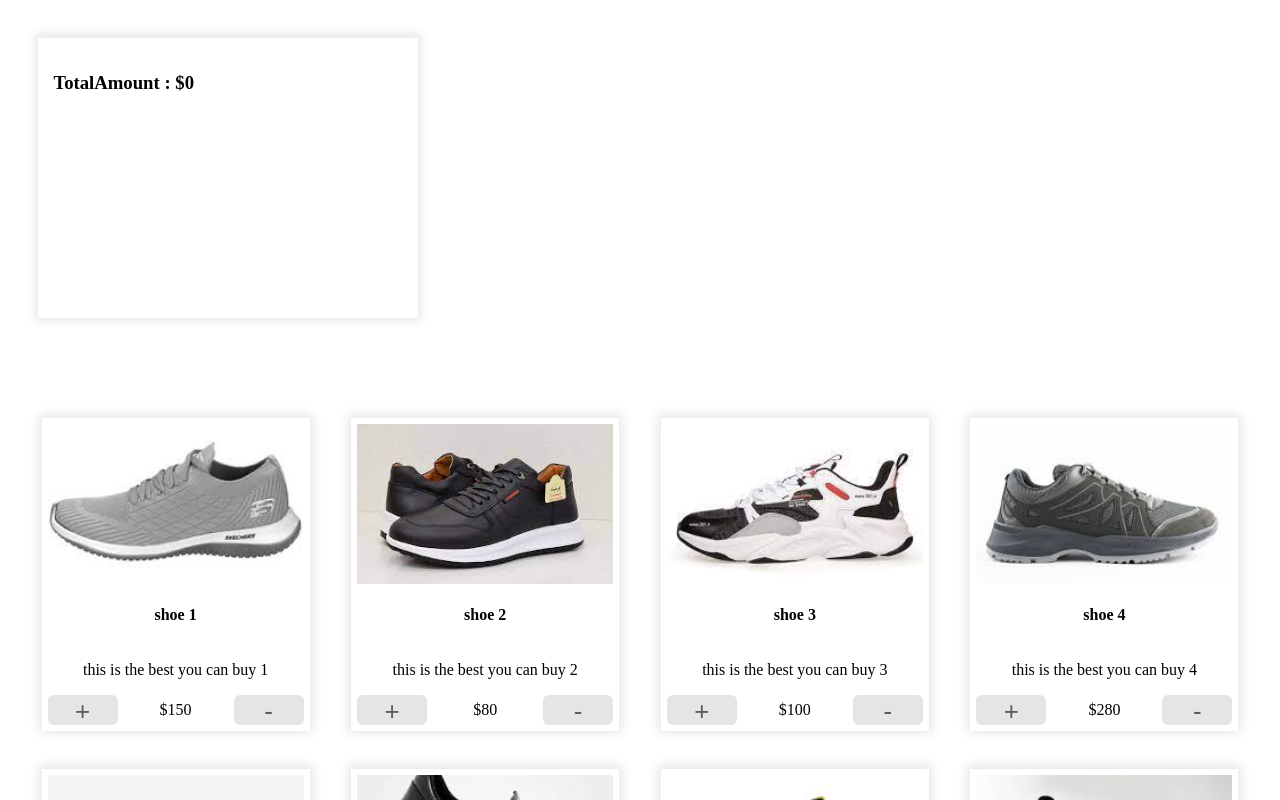
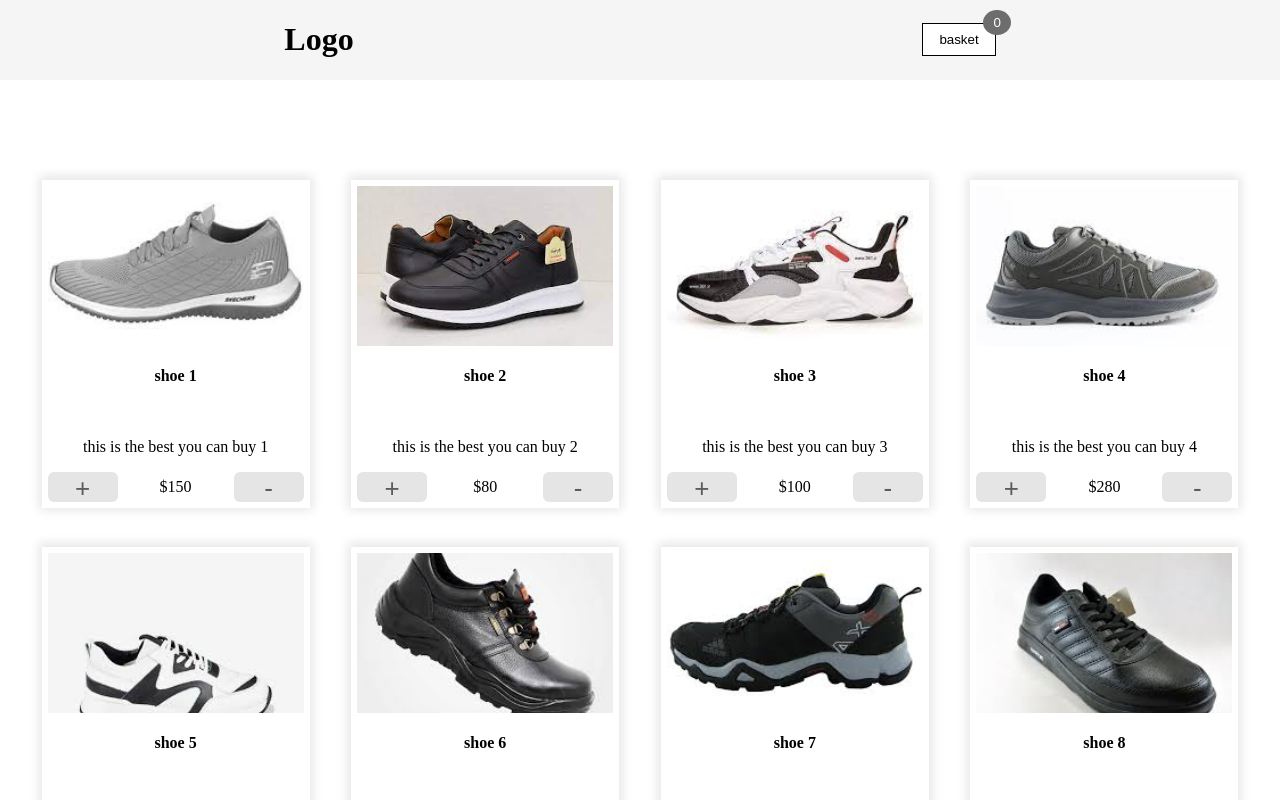
Before and after one commit to Amirrezakashipazha/Online-Shop, a React (Create React App) app: page / in a window 1280 px wide. Shown: the top 800 px of the page. Built offline with nearby package versions, Linux system fonts and the light colour scheme.

Commit message:
add delete item from basket

```diff
--- a/src/App.js
+++ b/src/App.js
@@ -1,7 +1,9 @@
 import Item from "./component/item";
 import style from "./app.module.css";
-import Basket from "./component/basket";
-
+import Header from "./component/header";
+import { useEffect, useState } from "react";
+import { useSelector } from "react-redux";
+import Style from "./app.module.css";
 function App() {
   const data = [
     {
@@ -10,7 +12,7 @@ function App() {
       name: "shoe 1",
       description: "this is the best you can buy 1",
       number: 1,
-      price:150
+      price: 150,
     },
     {
       id: 2,
@@ -18,7 +20,7 @@ function App() {
       name: "shoe 2",
       description: "this is the best you can buy 2",
       number: 1,
-      price:80
+      price: 80,
     },
     {
       id: 3,
@@ -26,7 +28,7 @@ function App() {
       name: "shoe 3",
       description: "this is the best you can buy 3",
       number: 1,
-      price:100
+      price: 100,
     },
     {
       id: 4,
@@ -34,68 +36,87 @@ function App() {
       name: "shoe 4",
       description: "this is the best you can buy 4",
       number: 1,
-      price:280
-    },{
+      price: 280,
+    },
+    {
       id: 5,
       img: "img/kafsh6.jfif",
       name: "shoe 5",
       description: "this is the best you can buy 5",
       number: 1,
-      price:60
-    },{
+      price: 60,
+    },
+    {
       id: 6,
       img: "img/kafsh7.jfif",
       name: "shoe 6",
       description: "this is the best you can buy 6",
       number: 1,
-      price:200
-    },{
+      price: 200,
+    },
+    {
       id: 7,
       img: "img/kafsh8.jfif",
       name: "shoe 7",
       description: "this is the best you can buy 7",
       number: 1,
-      price:110
-    },{
+      price: 110,
+    },
+    {
       id: 8,
       img: "img/kafsh9.jfif",
       name: "shoe 8",
       description: "this is the best you can buy 8",
       number: 1,
-      price:130
-    },{
+      price: 130,
+    },
+    {
       id: 9,
       img: "img/kafsh10.jfif",
       name: "shoe 9",
       description: "this is the best you can buy 9",
       number: 1,
-      price:50
-    },{
+      price: 50,
+    },
+    {
       id: 10,
       img: "img/kafsh11.jfif",
       name: "shoe 10",
       description: "this is the best you can buy 10",
       number: 1,
-      price:95
-    },{
+      price: 95,
+    },
+    {
       id: 11,
       img: "img/kafsh12.jfif",
       name: "shoe 11",
       description: "this is the best you can buy 11",
       number: 1,
-      price:175
-    },{
+      price: 175,
+    },
+    {
       id: 12,
       img: "img/kafsh13.jfif",
       name: "shoe 12",
       description: "this is the best you can buy 12",
       number: 1,
-      price:190
+      price: 190,
     },
   ];
+
+  const Products = useSelector((state) => state.products.ProductsItem);
+
+  localStorage.setItem("Products", JSON.stringify(Products));
+  console.log(JSON.parse(localStorage.getItem("Products")));
+
+  let items_shop = [];
+  for (let i = 0; i < Products.length; i++) {
+    items_shop.push(Products[i].id);
+  }
+
   return (
     <div className={style.App}>
-      <Basket />
+      <Header />
       <div className={style.containerItem}>
         {data.map((item) => (
           <div key={item.id}>
@@ -106,6 +127,13 @@ function App() {
               id_item={item.id}
               number_item={item.number}
               price_item={item.price}
+              added_item={items_shop.includes(item.id) ? "added !!!" : ""}
+              style_item={
+                items_shop.includes(item.id)
+                  ? { background: "rgb(160, 219, 160)" }
+                  : { background: "" }
+              }
+              class_item={items_shop.includes(item.id) ? Style.animation : ""}
             />
           </div>
         ))}
--- a/src/app.module.css
+++ b/src/app.module.css
@@ -1,15 +1,38 @@
-html , body{
+html,
+body {
   margin: 0;
   padding: 0;
 }
-.App{
+.App {
   display: flex;
   flex-direction: column;
   align-items: space-between;
 }
-.containerItem{
+.containerItem {
   display: flex;
   justify-content: space-evenly;
   flex-wrap: wrap;
   margin-top: 100px;
 }
+
+.animation {
+  animation: identifier 0.3s ease;
+}
+@keyframes identifier {
+0% {
+  transform: rotate(0);
+}
+
+25% {
+  transform:rotate(6deg);
+}
+50% {
+  transform:rotate(0deg);
+}
+75% {
+  transform:rotate(-6deg);
+}
+100% {
+  transform:rotate(0);
+}
+}
--- a/src/component/basket.js
+++ b/src/component/basket.js
@@ -3,14 +3,15 @@ import style from "./basket.module.css";
 import ItemBasket from "./itembasket";
 
 const Basket = () => {
-  const Products = useSelector((state) => state.products.ProductsItem);
+  const Products = JSON.parse(localStorage.getItem("Products"));
   const TotalAmount = useSelector((state) => state.products.TotalAmount);
 
   return (
-    <div className={style.basket}>
+    <div className={style.basket} id="basket-header">
       <h3>TotalAmount : ${TotalAmount}</h3>
       {Products.map((item) => (
         <ItemBasket
+        id={item.id}
           img={item.img}
           name={item.name}
           key={item.id}
--- a/src/component/basket.module.css
+++ b/src/component/basket.module.css
@@ -6,9 +6,10 @@
   overflow-x: hidden;
   overflow-y: scroll;
   box-shadow: 0px -1px 10px 3px rgb(230, 230, 230);
-  -webkit-box-shadow: 0px -1px 10px 3px rgb(230, 230, 230);
-  -moz-box-shadow: 0px -1px 10px 3pxrgb (230, 230, 230);
-  margin: 3vw 0 0 3vw;
+
+  position: absolute;
+  right: 0;
+  top: 60px;
 }
 @media (max-width: 568px) {
   .basket {
--- /dev/null
+++ b/src/component/header.js
@@ -0,0 +1,62 @@
+import React, { useEffect, useState } from "react";
+import Style from "./header.module.css";
+import Basket from "./basket";
+import { useSelector } from "react-redux";
+
+const Header = () => {
+  const [state, setState] = useState(false);
+  const [ClassBasket, setClassBasket] = useState();
+
+  const Products = useSelector((state) => state.products.ProductsItem);
+  let TotalNumber = 0;
+  for (let i = 0; i < Products.length; i++) {
+    TotalNumber += Products[i].number;
+  }
+  useEffect(() => {
+    if (ClassBasket === Style.animation) {
+      setClassBasket("");
+      setTimeout(() => setClassBasket(Style.animation), 100);
+    } else {
+      setClassBasket(Style.animation);
+    }
+    window.onclick = (e) => {
+      const basketHeader = document.querySelector("#basket-header");
+      try {
+        if (
+          !e.target.matches("#btn-clode-item-header>img") &&
+          !e.target.matches("#btn-clode-item-header") &&
+          !e.target.matches(".btn-header") &&
+          !basketHeader.contains(e.target)
+        ) {
+          setState(false);
+        }
+      } catch (error) {
+        // console.log(error);
+      }
+    };
+  }, [Products]);
+
+  return (
+    <div className={Style.header}>
+      <h1>Logo</h1>
+      <button
+        className={`${Style.btn} btn-header`}
+        onClick={() =>
+          setState(() => {
+            if (state) {
+              setState(false);
+            } else {
+              setState(true);
+            }
+          })
+        }
+      >
+        basket
+        <span className={ClassBasket}>{TotalNumber}</span>
+      </button>
+      {state && <Basket />}
+    </div>
+  );
+};
+
+export default Header;
--- /dev/null
+++ b/src/component/header.module.css
@@ -0,0 +1,39 @@
+.header {
+  display: flex;
+  justify-content: space-around;
+  align-items: center;
+  position: relative;
+  background: #f5f5f5;
+}
+.btn {
+  position: relative;
+  border: 1px solid #000;
+  background: #fff;
+  padding: 8px 16px;
+  cursor: pointer;
+}
+
+.btn span {
+  position: absolute;
+  left: 60px;
+  bottom: 20px;
+  background: #6d6d6d;
+  color: #fff;
+  padding: 5px 10px;
+  border-radius: 50%;
+}
+.animation {
+    animation: identifier 0.3s ease;
+}
+@keyframes identifier {
+  0% {
+    transform: scale(1);
+  }
+
+  50% {
+    transform: scale(1.4);
+  }
+  100% {
+    transform: scale(1);
+  }
+}
--- a/src/component/item.js
+++ b/src/component/item.js
@@ -2,24 +2,65 @@ import { useDispatch } from "react-redux";
 import style from "./item.module.css";
 import { AddItem, RemoveItem } from "../store";
 
-const Item = ({price_item, descraption_item, img_item, name_item ,id_item,number_item}) => {
+const Item = ({
+  price_item,
+  descraption_item,
+  img_item,
+  name_item,
+  id_item,
+  number_item,
+  style_item,
+  added_item,
+  class_item,
+}) => {
   const Dispatch = useDispatch();
+
   return (
-    <div className={style.item}>
+    <div className={`${style.item} ${class_item}`} style={style_item}>
       <img className={style.widthimg} src={img_item} alt="img-item" />
       <h4>{name_item}</h4>
+      <h5>{added_item}</h5>
       <p>{descraption_item}</p>
-
       <div>
         <button
           className={style.btn}
-          onClick={() => Dispatch(AddItem({ ValueProduct: {id: id_item,name: name_item,img:img_item,description:descraption_item,number:number_item,price:price_item} }))}
+          onClick={() =>
+            Dispatch(
+              AddItem({
+                ValueProduct: {
+                  id: id_item,
+                  name: name_item,
+                  img: img_item,
+                  description: descraption_item,
+                  number: number_item,
+                  price: price_item,
+                },
+              })
+            )
+          }
         >
           +
-        </button><span>${price_item}</span>
-        <button className={style.btn}
-          onClick={() => Dispatch(RemoveItem({ ValueProduct: {id: id_item,name: name_item,img:img_item,description:descraption_item,number:number_item,price:price_item} }))}
-          >-</button>
+        </button>
+        <span>${price_item}</span>
+        <button
+          className={style.btn}
+          onClick={() =>
+            Dispatch(
+              RemoveItem({
+                ValueProduct: {
+                  id: id_item,
+                  name: name_item,
+                  img: img_item,
+                  description: descraption_item,
+                  number: number_item,
+                  price: price_item,
+                },
+              })
+            )
+          }
+        >
+          -
+        </button>
       </div>
     </div>
   );
--- a/src/component/item.module.css
+++ b/src/component/item.module.css
@@ -7,8 +7,9 @@
   padding: 6px;
   margin-bottom: 3vw;
   box-shadow: 0px -1px 10px 3px rgb(230, 230, 230);
-  -webkit-box-shadow: 0px -1px 10px 3px rgb(230, 230, 230);
-  -moz-box-shadow: 0px -1px 10px 3pxrgb (230, 230, 230);
+}
+.item h5{
+  height: 16px;
 }
 @media (max-width: 800px) {
   .item {
--- a/src/component/itembasket.js
+++ b/src/component/itembasket.js
@@ -1,7 +1,30 @@
+import { useDispatch } from "react-redux";
 import style from "./itembasket.module.css";
-const ItemBasket = ({ name, img, number=1,price }) => {
+import { DeleteItem } from "../store";
+const ItemBasket = ({ name, img, number = 1, price ,id}) => {
+  const Dispatch = useDispatch();
   return (
     <div className={style.itembasket}>
+      <button
+        onClick={() =>
+          Dispatch(
+            DeleteItem({
+              ValueProduct: {
+                id:id,
+                name: name,
+                img: img,
+                number: number,
+                price: price,
+              },
+            })
+          )
+        }
+        className={style.close}
+        id="btn-clode-item-header"
+      >
+        <img src="./img/close.svg" alt="close"/>
+      </button>
+
       <img src={img} alt="" />
       <h5>{name}</h5>
       <span>number : {number}</span>
--- a/src/component/itembasket.module.css
+++ b/src/component/itembasket.module.css
@@ -7,8 +7,6 @@
   margin-bottom: 8px;
   position: relative;
   box-shadow: 0px -1px 10px 3px rgb(230, 230, 230);
-    -webkit-box-shadow: 0px -1px 10px 3px rgb(230, 230, 230);
-    -moz-box-shadow: 0px -1px 10px 3pxrgb (230, 230, 230);
 }
 .itembasket img {
   width: 40px;
@@ -23,3 +21,14 @@ h5 {
   left: 10px;
   top: -5px;
 }
+.close{
+  background: transparent;
+  border:none;
+  align-items: center;
+  cursor: pointer;
+}
+
+.close img{
+ width: 15px;
+ height: 15px;
+}
```
Also changed, not shown: src/store.js (+21 -6 lines), public/img/close.svg (added). Lines whose indentation alone changed are shown as unchanged.
